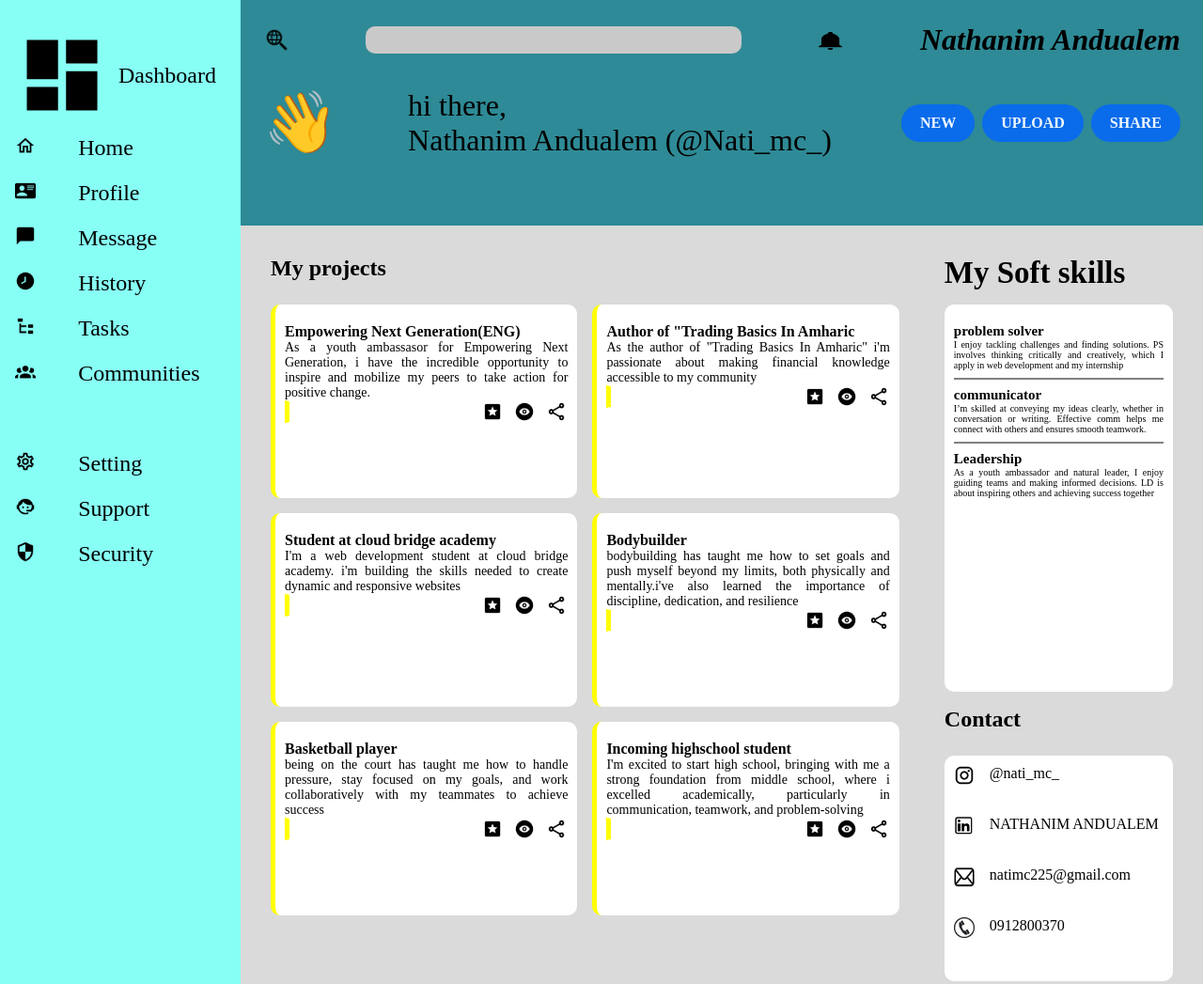
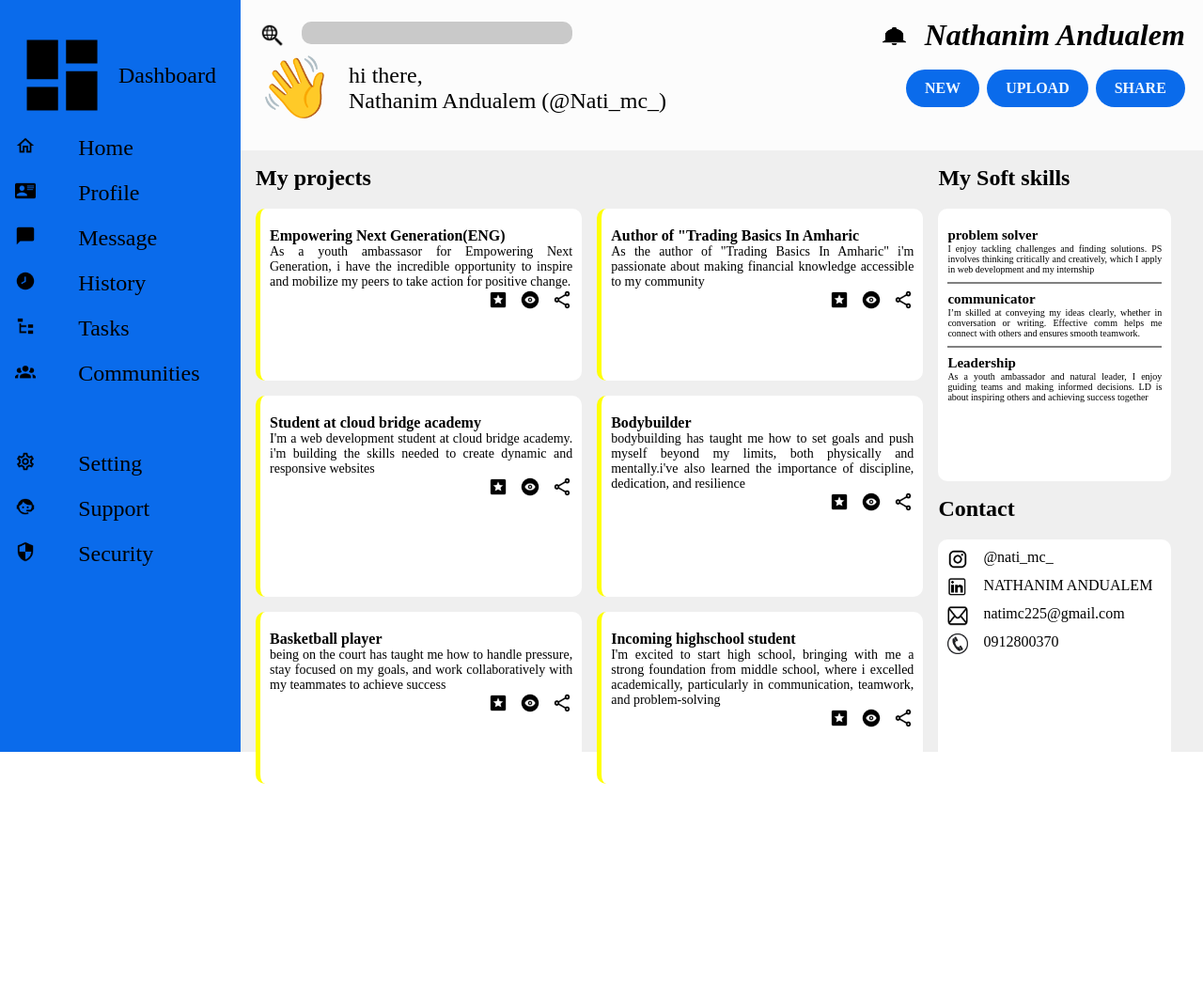
Before and after one commit to NATHANIM-REPO/project-admin-dashboard, a plain HTML site: page index.html in a window 1280 px wide. Shown: the top 1047 px of the page at 94% size. After the commit the page ends 834 px from the top, so only its background shows below. Drawn offline with Linux system fonts and the light colour scheme.

Commit message:
changed the whole content to a grid layout

```diff
--- a/index.html
+++ b/index.html
@@ -11,20 +11,26 @@
         <div class="header">
 
                 <div class="sec1">
+                    <div class="part1">
                     <img src="icon-and-img\search-web.png" alt="search-icon" width="30px" height="30px">
                     <div class="searchbar">
 
                     </div>
+                    </div>
+                    <div class="part2">
 
 
                     <img src="icon-and-img\bell.png" alt="bell-icon" width="33px" height="22px">
                     <p>Nathanim Andualem</p>
+                    </div>
                 </div>
                 <div class="sec2">
+                    <div class="part1">
             <p class="emoji">&#128075</p>
             <div class="headertext">
             <p >hi there,</p>
             <p >Nathanim Andualem (@Nati_mc_)</p>
+            </div>
             </div>
 
             <div class="buttons">
@@ -61,64 +67,64 @@
 
         </div>
         <div class="content">
-            <div class="content1">
+
                 <p class="projecttext">My projects</p>
-                <div class="box1">
+                <div class="box1 box">
                     <p class="text1">Empowering Next Generation(ENG)</p>
                     <p class="text2">As a youth ambassasor for Empowering Next Generation, i have the incredible opportunity to inspire and mobilize my peers to take action for positive change.</p>
-                    <div class="icons">
+                    <nav class="icons">
                        <img src="icon-and-img\star-box.png" alt="star-box" width="22px" height="22px">
                         <img src="icon-and-img\eye-circle.png" alt="eye-circle" width="22px" height="22px">
                         <img src="icon-and-img\share-variant-outline.png" alt="share-variant-outline" width="22px" height="22px">
-                    </div>
+                    </nav>
                 </div>
-                <div class="box2" >
+                <div class="box2 box" >
                     <p class="text1"> Author of "Trading Basics In Amharic</p>
                     <p class="text2">As the author of "Trading Basics In Amharic" i'm passionate about making financial knowledge accessible to my community</p>
-                    <div class="icons">
+                    <nav class="icons">
                         <img src="icon-and-img\star-box.png" alt="star-box" width="22px" height="22px">
                          <img src="icon-and-img\eye-circle.png" alt="eye-circle" width="22px" height="22px">
                          <img src="icon-and-img\share-variant-outline.png" alt="share-variant-outline" width="22px" height="22px">
-                     </div>
+                    </nav>
                 </div>
-                <div class="box3">
+                <div class="box3 box">
                     <p class="text1">Student at cloud bridge academy</p>
                     <p class="text2">I'm a web development student at cloud bridge academy. i'm building the skills needed to create dynamic and responsive websites</p>
-                    <div class="icons">
+                    <nav class="icons">
                         <img src="icon-and-img\star-box.png" alt="star-box" width="22px" height="22px">
                          <img src="icon-and-img\eye-circle.png" alt="eye-circle" width="22px" height="22px">
                          <img src="icon-and-img\share-variant-outline.png" alt="share-variant-outline" width="22px" height="22px">
-                     </div>
+                    </nav>
                 </div>
-                <div class="box4" >
+                <div class="box4 box" >
                     <p class="text1">Bodybuilder</p>
                     <p class="text2">bodybuilding has taught me how to set goals and push myself beyond my limits, both physically and mentally.i've also learned the importance of discipline, dedication, and resilience </p>
-                    <div class="icons">
+                    <nav class="icons">
                         <img src="icon-and-img\star-box.png" alt="star-box" width="22px" height="22px">
                          <img src="icon-and-img\eye-circle.png" alt="eye-circle" width="22px" height="22px">
                          <img src="icon-and-img\share-variant-outline.png" alt="share-variant-outline" width="22px" height="22px">
-                     </div>
+                    </nav>
                 </div>
-                <div class="box5" >
+                <div class="box5 box" >
                     <p class="text1">Basketball player</p>
                     <p class="text2">being on the court has taught me how to handle pressure, stay focused on my goals, and work collaboratively with my teammates to achieve success</p>
-                    <div class="icons">
+                    <nav class="icons">
                         <img src="icon-and-img\star-box.png" alt="star-box" width="22px" height="22px">
                          <img src="icon-and-img\eye-circle.png" alt="eye-circle" width="22px" height="22px">
                          <img src="icon-and-img\share-variant-outline.png" alt="share-variant-outline" width="22px" height="22px">
-                     </div>
+                    </nav>
                 </div>
-                <div class="box6" >
+                <div class="box6 box" >
                     <p class="text1">Incoming highschool student</p>
                     <p class="text2">I'm excited to start high school, bringing with me a strong foundation from middle school, where i  excelled academically, particularly in communication, teamwork, and problem-solving</p>
-                    <div class="icons">
+                    <nav class="icons">
                         <img src="icon-and-img\star-box.png" alt="star-box" width="22px" height="22px">
                          <img src="icon-and-img\eye-circle.png" alt="eye-circle" width="22px" height="22px">
                          <img src="icon-and-img\share-variant-outline.png" alt="share-variant-outline" width="22px" height="22px">
-                     </div>
+                    </nav>
                 </div>
-            </div>
-            <div class="content2">
+
+
                 <p class="contenttext">My Soft skills</p>
                 <div class="content2box1">
                     <div class="section1">
@@ -155,7 +161,7 @@
                         <p>0912800370</p>
                     </div>
                 </div>
-            </div>
+
         </div>
     </div>
     <script src="index.js"></script>
--- a/style.css
+++ b/style.css
@@ -4,18 +4,18 @@
     margin: 0;
 }
 .container{
-    height: 150vh;
+    height: 100vh;
     width: 100%;
     display: grid;
     grid-template-columns: 20% 80%;
     grid-template-rows: 20% 80%;
 }
 .header{
-    background-color: #2e8a96;
+    background-color: #fcfcfc;
     display: flex;
     flex-direction: column;
-    row-gap: 2rem;
-    padding: 1.5rem;
+    padding: 1.2rem;
+    box-shadow: 3px rgb(173, 173, 175)
 
 
 }
@@ -25,9 +25,23 @@
     justify-content: space-between;
     align-items: center;
 }
+.sec1 .part1{
+    display: flex;
+    gap: 1rem;
+}
+.sec1 .part2{
+    display: flex;
+    gap: 1rem;
+    align-items: center;
+}
+.sec1 p{
+    font-size: 2rem;
+    font-weight: bold;
+    font-style: italic;
+}
 .searchbar{
-    width: 25rem;
-    height: 1.8rem;
+    width: 18rem;
+    height: 1.5rem;
     background-color: #c9c9c9;
     border-radius: 10px;
 }
@@ -37,18 +51,18 @@
     align-items: center;
     justify-content: space-between;
 }
-.sec1 p{
-    font-size: 2rem;
-    font-weight: bold;
-    font-style: italic;
+
+.sec2 .part1{
+    display: flex;
+    gap: 1rem;
+    align-items: center;
 }
-
 
 .emoji{
     font-size: 4rem;
 }
 .headertext{
-font-size: 2rem;
+font-size: 1.5rem;
 }
 
 .buttons{
@@ -72,7 +86,7 @@ font-size: 2rem;
 .sidebar{
     display: grid;
     padding: 1rem;
-    background-color: #87fff5;
+    background-color: rgb(10, 107, 235);;
     grid-column: 1 / 2;
     grid-row: 1 / 3;
     grid-template-columns: 30% 70%;
@@ -96,17 +110,15 @@ font-size: 2rem;
 
 
 .content{
-background-color: #dadada;
+background-color: #efefef;
 display: grid;
-grid-template-columns: 70% 30%;
+grid-template-columns: 35% 35% 25%;
+grid-template-rows: 5% 30% 15% 5% 10% 30%;
+gap: 1rem;
+padding: 1rem;
 }
-.content1{
-    display: grid;
-    grid-template: 4% 23% 23% 23% / 50% 50% ;
-    gap: 1rem;
-    padding: 2rem;
-}
-.content1 .projecttext{
+
+ .projecttext{
     grid-area: 1 / 1 / 2 / 2;
     font-weight: bold;
     font-size: 24px;
@@ -140,7 +152,7 @@ grid-template-columns: 70% 30%;
     font-size: 14px;
 }
 .box3{
-    grid-area: 3 / 1  / 4 / 2;
+    grid-area: 3 / 1  / 6 / 2;
     background-color: white;
     border-radius: 10px;
     padding: 20px 10px 10px;
@@ -154,7 +166,7 @@ grid-template-columns: 70% 30%;
     font-size: 14px;
 }
 .box4{
-    grid-area: 3 / 2 / 4 / 3;
+    grid-area: 3 / 2 / 6 / 3;
     background-color: white;
     border-radius: 10px;
     padding: 20px 10px 10px;
@@ -168,7 +180,7 @@ grid-template-columns: 70% 30%;
     font-size: 14px;
 }
 .box5{
-    grid-area: 4 / 1 / 5 / 2;
+    grid-area: 6 / 1 / 7 / 2;
     background-color: white;
     border-radius: 10px;
     padding: 20px 10px 10px;
@@ -182,7 +194,7 @@ grid-template-columns: 70% 30%;
     font-size: 14px;
 }
 .box6{
-    grid-area: 4 / 2 / 5 / 3;
+    grid-area: 6 / 2 / 7 / 3;
     background-color: white;
     border-radius: 10px;
     padding: 20px 10px 10px;
@@ -195,27 +207,23 @@ grid-template-columns: 70% 30%;
     text-align: justify;
     font-size: 14px;
 }
-.content1 div{
+.content .box{
     border-left: solid 5px yellow;
 }
 .icons{
     display: flex;
     justify-content: end;
     gap: 12px;
-    border: solid 1px white;
-}
-.content2{
- display: grid;
-    grid-template-rows: 4% 46% 4% 46% ;
-    gap: 1rem;
-    padding: 2rem;
+
 
 }
-.content2 .contenttext{
-    grid-column:  1 / 2;
+
+
+ .contenttext{
+    grid-column:  3 / 4;
     grid-row: 1 / 2;
     font-weight: bold;
-    font-size: 33px;
+    font-size: 24px;
 }
 .section1 .text1{
     font-weight: bold;
@@ -248,18 +256,19 @@ grid-template-columns: 70% 30%;
     display: flex;
     gap: 0.5rem;
     flex-direction: column;
+    grid-area: 2 / 3 / 4 / 4 ;
 
 }
 .line{
     border: solid 1px gray;
 }
 .contenttext2{
-    grid-area: 3 / 1 / 4 / 2;
+    grid-area: 4 / 3 / 5 / 4;
     font-weight: bold;
     font-size: 24px;
 }
 .content2box2{
-    grid-area: 4 / 1 / 5 / 2;
+    grid-area: 5 / 3 / 7 / 4;
     border-radius: 10px;
     background-color: white;
     padding-top: 10px;
@@ -267,7 +276,7 @@ grid-template-columns: 70% 30%;
     padding-right: 10px;
     display: flex;
     flex-direction: column;
-    row-gap: 2rem;
+    row-gap: 0.5rem;
     height: 15rem;
 
 }
```
